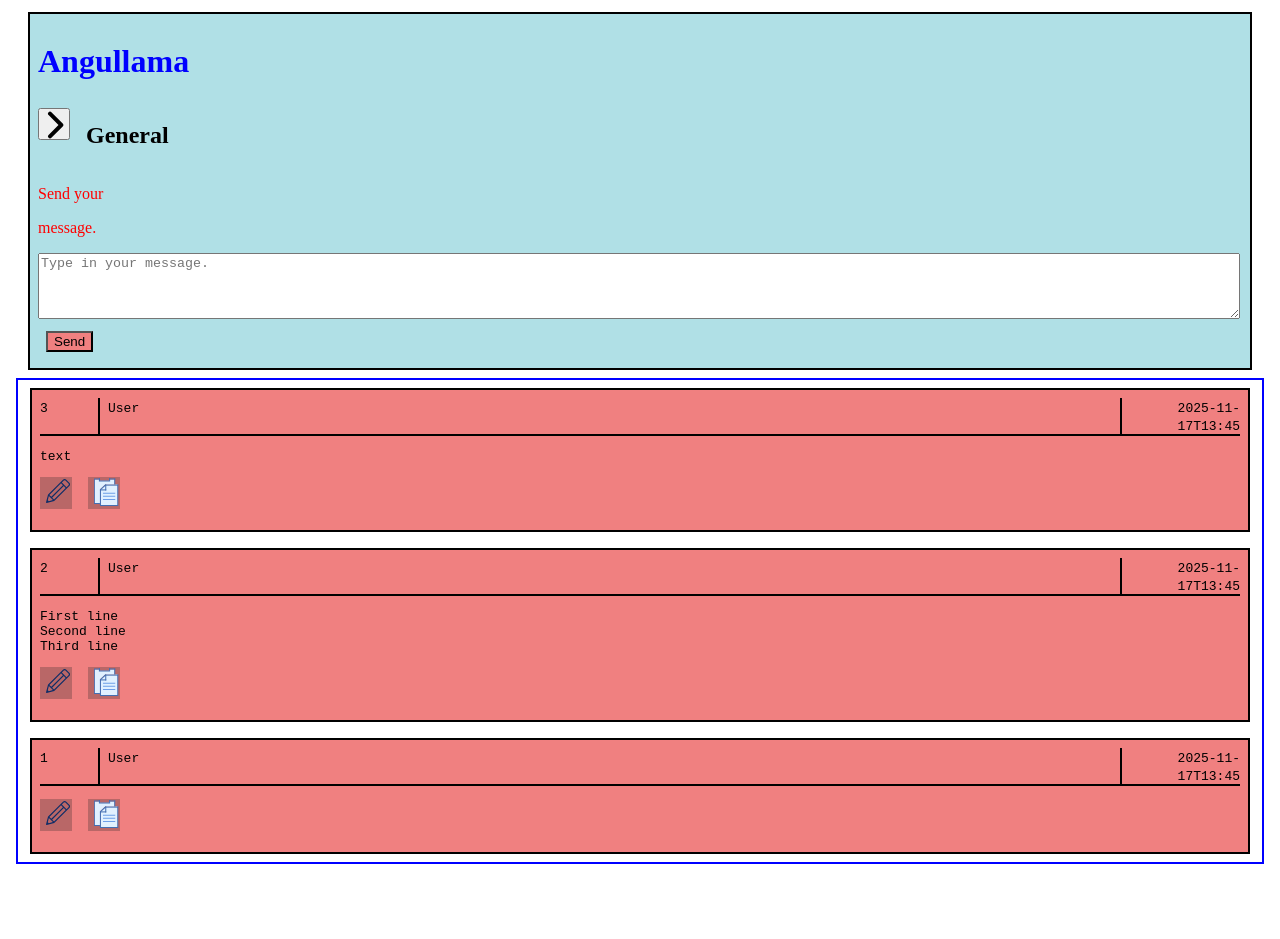
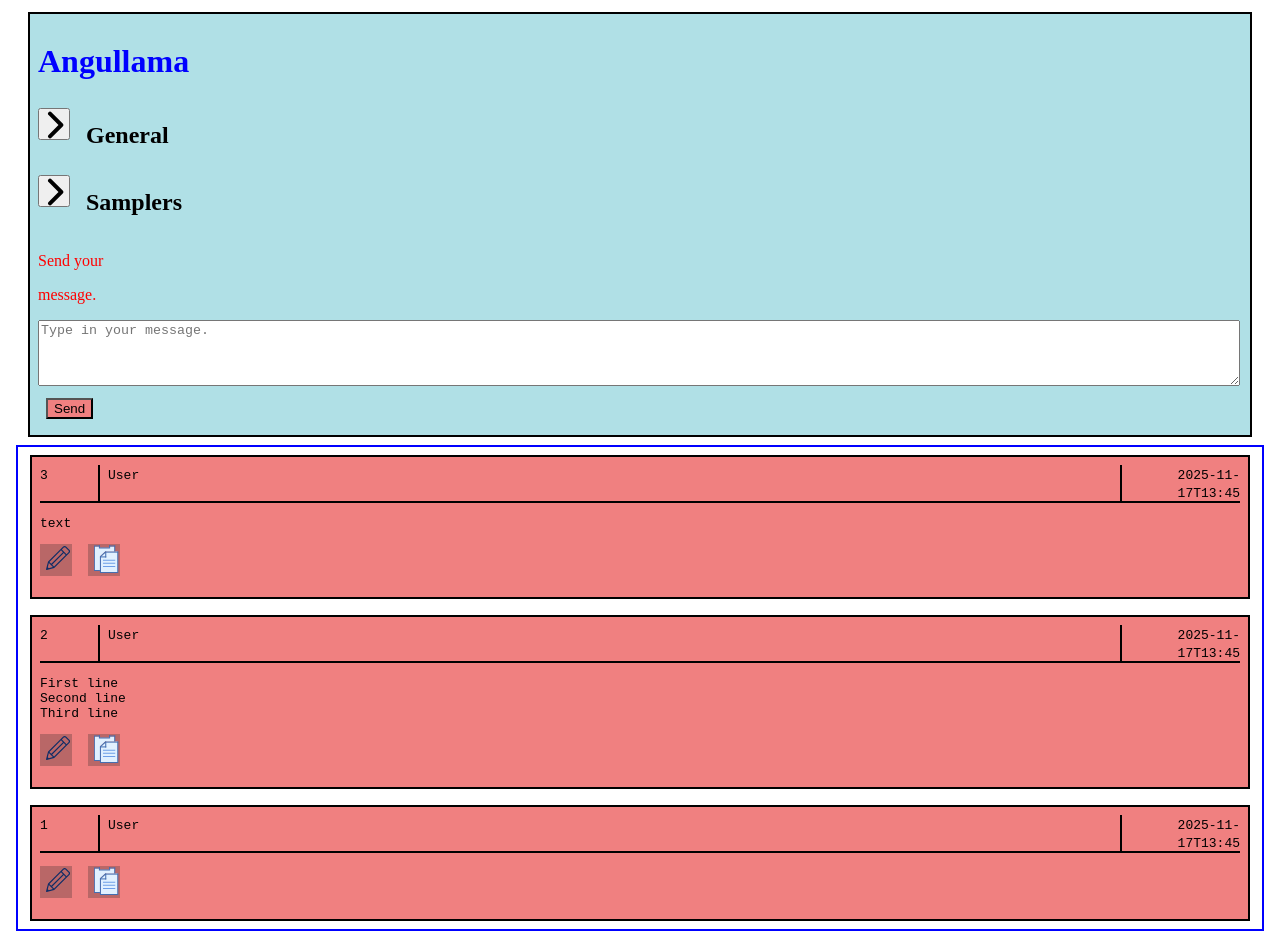
Before and after one commit to SamFernFer/Angullama, an Angular app: page / in a window 1280 px wide. Before the commit the page ends 872 px from the top, so only its background shows below. Built offline with nearby package versions, Linux system fonts and the light colour scheme.

Commit message:
Added the samplers settings section.

```diff
--- a/src/app/app.html
+++ b/src/app/app.html
@@ -4,12 +4,11 @@
   <div class="header">
     <h1>Angullama</h1>
     <div>
-      <button (click)="toggleSection(generalSection)" style="width: 32px; height: 32px; margin-right: 16px">
+      <button (click)="toggleSection(generalSection)" style="width: 32px; height: 32px; margin-right: 16px;">
         <img [ngClass]="{ 'arrow-rotated': generalSection.isOpen }" src="arrow.svg">
       </button>
       <div style="display: inline-block">
         <h2>General</h2>
-      </div>
       </div>
       @if(generalSection.isOpen) {
         <div class="general-section" style="display: grid; grid-template-columns: 20% 80%">
@@ -22,6 +21,25 @@
           <label>Max Tokens</label><input>
         </div>
       }
+    </div>
+    <div>
+      <button (click)="toggleSection(samplersSection)" style="width: 32px; height: 32px; margin-right: 16px;">
+        <img [ngClass]="{ 'arrow-rotated': generalSection.isOpen }" src="arrow.svg">
+      </button>
+      <div style="display: inline-block">
+        <h2>Samplers</h2>
+      </div>
+      @if(samplersSection.isOpen) {
+        <div class="general-section" style="display: grid; grid-template-columns: 20% 80%">
+          <label>Samplers Queue</label><input>
+          <label>Dynatemp Range</label><input>
+          <label>Dyntemp Exponent</label><input>
+          <label>Typical P</label><input>
+          <label>XTC Probability</label><input>
+          <label>XTC Threshold</label><input>
+        </div>
+      }
+    </div>
     <p>Send your</p>
     <p>message.</p>
     <div>
--- a/src/app/app.ts
+++ b/src/app/app.ts
@@ -44,6 +44,9 @@ export class App {
   generalSection: SettingsSection = {
     isOpen: false
   };
+  samplersSection: SettingsSection = {
+    isOpen: false
+  };
 
   msgControl = new FormControl("");
 
```
Lines whose indentation alone changed are shown as unchanged.
